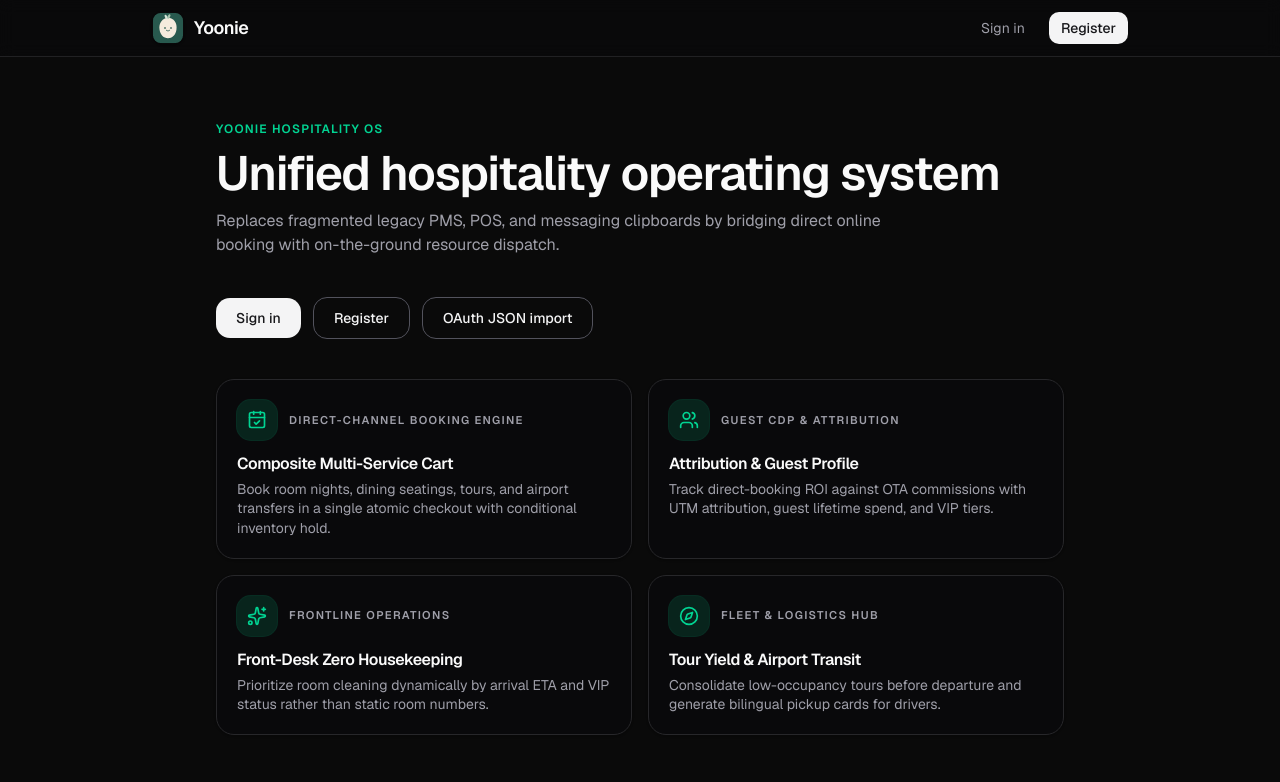
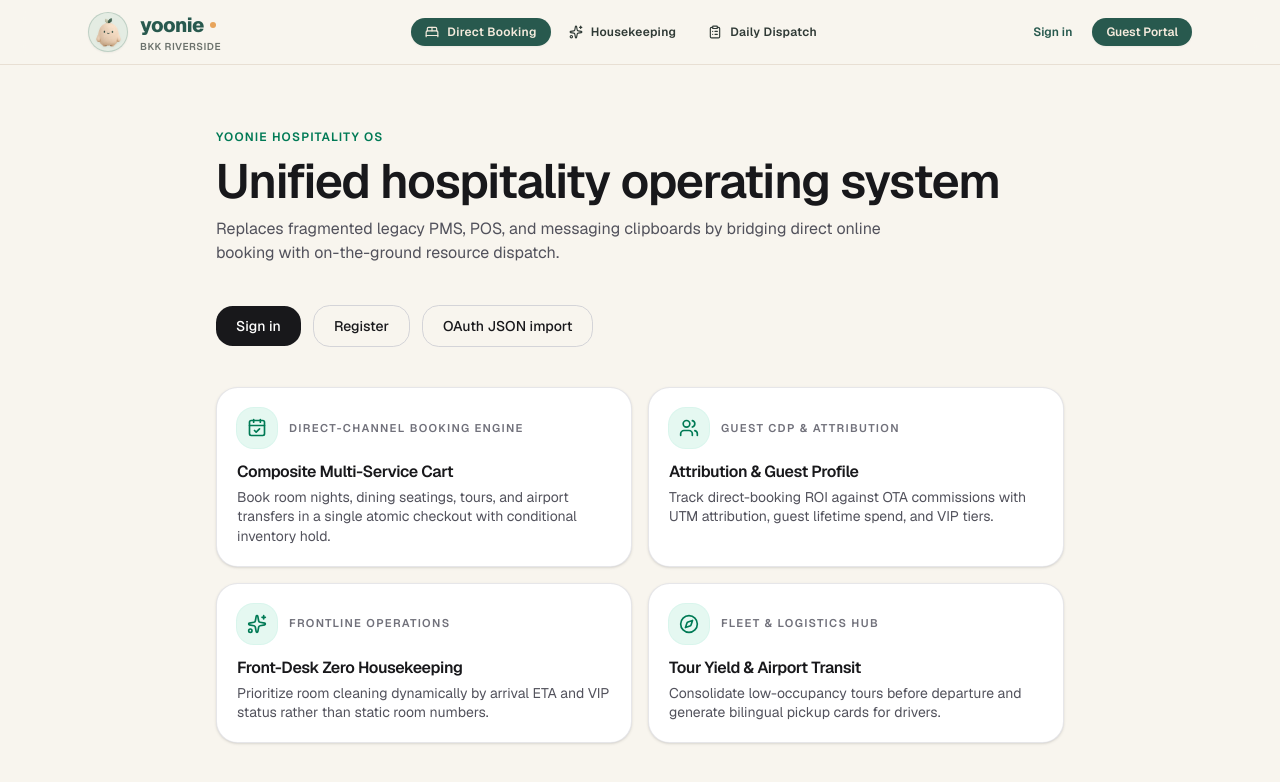
Before and after one commit to LynnT-2003/yoonie-frontend, a Next.js app: page / in a window 1280 px wide. Shown: the top 782 px of the page. Built offline with nearby package versions, Linux system fonts and the light colour scheme.

Commit message:
feat(layout): use natural calm mascot as logo and set Warm Linen theme

```diff
--- a/app/globals.css
+++ b/app/globals.css
@@ -55,72 +55,46 @@
 }
 
 :root {
-  --background: oklch(1 0 0);
-  --foreground: oklch(0.145 0 0);
-  --card: oklch(1 0 0);
-  --card-foreground: oklch(0.145 0 0);
-  --popover: oklch(1 0 0);
-  --popover-foreground: oklch(0.145 0 0);
-  --primary: oklch(0.205 0 0);
-  --primary-foreground: oklch(0.985 0 0);
-  --secondary: oklch(0.97 0 0);
-  --secondary-foreground: oklch(0.205 0 0);
-  --muted: oklch(0.97 0 0);
-  --muted-foreground: oklch(0.556 0 0);
-  --accent: oklch(0.97 0 0);
-  --accent-foreground: oklch(0.205 0 0);
-  --destructive: oklch(0.577 0.245 27.325);
-  --border: oklch(0.922 0 0);
-  --input: oklch(0.922 0 0);
-  --ring: oklch(0.708 0 0);
-  --chart-1: oklch(0.87 0 0);
-  --chart-2: oklch(0.556 0 0);
-  --chart-3: oklch(0.439 0 0);
-  --chart-4: oklch(0.371 0 0);
-  --chart-5: oklch(0.269 0 0);
-  --radius: 0.625rem;
-  --sidebar: oklch(0.985 0 0);
-  --sidebar-foreground: oklch(0.145 0 0);
-  --sidebar-primary: oklch(0.205 0 0);
-  --sidebar-primary-foreground: oklch(0.985 0 0);
-  --sidebar-accent: oklch(0.97 0 0);
-  --sidebar-accent-foreground: oklch(0.205 0 0);
-  --sidebar-border: oklch(0.922 0 0);
-  --sidebar-ring: oklch(0.708 0 0);
+  --background: #f8f5ee;
+  --foreground: #303a36;
+  --card: #ffffff;
+  --card-foreground: #303a36;
+  --popover: #ffffff;
+  --popover-foreground: #303a36;
+  --primary: #28594e;
+  --primary-foreground: #f5ebdd;
+  --secondary: #d8e6da;
+  --secondary-foreground: #28594e;
+  --muted: #efe7da;
+  --muted-foreground: #6b7b74;
+  --accent: #e8a45b;
+  --accent-foreground: #303a36;
+  --destructive: #d9534f;
+  --border: #e5dbd0;
+  --input: #e5dbd0;
+  --ring: #28594e;
+  --radius: 0.75rem;
 }
 
 .dark {
-  --background: oklch(0.145 0 0);
-  --foreground: oklch(0.985 0 0);
-  --card: oklch(0.205 0 0);
-  --card-foreground: oklch(0.985 0 0);
-  --popover: oklch(0.205 0 0);
-  --popover-foreground: oklch(0.985 0 0);
-  --primary: oklch(0.922 0 0);
-  --primary-foreground: oklch(0.205 0 0);
-  --secondary: oklch(0.269 0 0);
-  --secondary-foreground: oklch(0.985 0 0);
-  --muted: oklch(0.269 0 0);
-  --muted-foreground: oklch(0.708 0 0);
-  --accent: oklch(0.269 0 0);
-  --accent-foreground: oklch(0.985 0 0);
-  --destructive: oklch(0.704 0.191 22.216);
-  --border: oklch(1 0 0 / 10%);
-  --input: oklch(1 0 0 / 15%);
-  --ring: oklch(0.556 0 0);
-  --chart-1: oklch(0.87 0 0);
-  --chart-2: oklch(0.556 0 0);
-  --chart-3: oklch(0.439 0 0);
-  --chart-4: oklch(0.371 0 0);
-  --chart-5: oklch(0.269 0 0);
-  --sidebar: oklch(0.205 0 0);
-  --sidebar-foreground: oklch(0.985 0 0);
-  --sidebar-primary: oklch(0.488 0.243 264.376);
-  --sidebar-primary-foreground: oklch(0.985 0 0);
-  --sidebar-accent: oklch(0.269 0 0);
-  --sidebar-accent-foreground: oklch(0.985 0 0);
-  --sidebar-border: oklch(1 0 0 / 10%);
-  --sidebar-ring: oklch(0.556 0 0);
+  --background: #17201d;
+  --foreground: #f5ebdd;
+  --card: #202c27;
+  --card-foreground: #f5ebdd;
+  --popover: #202c27;
+  --popover-foreground: #f5ebdd;
+  --primary: #28594e;
+  --primary-foreground: #f5ebdd;
+  --secondary: #2c3c35;
+  --secondary-foreground: #d8e6da;
+  --muted: #24322c;
+  --muted-foreground: #8fa299;
+  --accent: #e8a45b;
+  --accent-foreground: #17201d;
+  --destructive: #e06d69;
+  --border: #2d3d36;
+  --input: #2d3d36;
+  --ring: #d8e6da;
 }
 
 @layer base {
--- a/app/layout.tsx
+++ b/app/layout.tsx
@@ -30,9 +30,9 @@ export default function RootLayout({
   return (
     <html
       lang="en"
-      className={`dark ${geistSans.variable} ${geistMono.variable} ${geistSans.className} h-full antialiased`}
+      className={`${geistSans.variable} ${geistMono.variable} ${geistSans.className} h-full antialiased`}
     >
-      <body className="min-h-full flex flex-col bg-background text-foreground">
+      <body className="min-h-full flex flex-col bg-[#F8F5EE] text-[#303A36] dark:bg-[#17201D] dark:text-[#F5EBDD]">
         <AppQueryProvider>
           <AuthProvider>
             <Navbar />
--- a/modules/layout/Navbar.tsx
+++ b/modules/layout/Navbar.tsx
@@ -2,12 +2,15 @@
 
 import * as React from "react";
 import Link from "next/link";
+import { usePathname } from "next/navigation";
+import { Sparkles, ClipboardList, BedDouble, User } from "lucide-react";
 import { Button } from "@/components/ui/button";
 import { useAuth } from "@/providers/auth-provider";
 
 export function Navbar() {
   const { user, ready, logout } = useAuth();
   const [loggingOut, setLoggingOut] = React.useState(false);
+  const pathname = usePathname();
 
   const onLogout = React.useCallback(() => {
     setLoggingOut(true);
@@ -20,58 +23,105 @@ export function Navbar() {
     })();
   }, [logout]);
 
+  const navLinks = [
+    { href: "/", label: "Direct Booking", icon: BedDouble },
+    { href: "/ops/housekeeping", label: "Housekeeping", icon: Sparkles },
+    { href: "/ops/dispatch", label: "Daily Dispatch", icon: ClipboardList },
+  ];
+
   return (
-    <header className="sticky top-0 z-40 border-b border-zinc-200/80 bg-white/90 backdrop-blur dark:border-zinc-800/80 dark:bg-zinc-950/90">
-      <div className="mx-auto flex h-14 max-w-5xl items-center justify-between gap-4 px-4 sm:px-6">
-        <Link href="/" className="flex items-center gap-2.5 group" id="nav-logo">
-          <img
-            src="/brand/logos/yoonie-app-icon.svg"
-            alt="Yoonie"
-            className="w-8 h-8 rounded-lg shadow-sm transition-transform duration-200 group-hover:scale-105"
-          />
-          <span className="font-semibold text-lg tracking-tight text-zinc-900 dark:text-zinc-50">
-            Yoonie
-          </span>
+    <header className="sticky top-0 z-40 border-b border-[#E8DFD3] bg-[#F8F5EE]/90 backdrop-blur-md dark:border-[#2D3A35] dark:bg-[#18201D]/90">
+      <div className="mx-auto flex h-16 max-w-6xl items-center justify-between gap-4 px-4 sm:px-6">
+        {/* Brand with natural calm mascot as the logo */}
+        <Link href="/" className="flex items-center gap-3 group" id="nav-logo">
+          <div className="relative size-10 rounded-full bg-[#D8E6DA]/60 dark:bg-[#28594E]/30 flex items-center justify-center p-1 border border-[#28594E]/20 shadow-xs transition-transform duration-300 group-hover:scale-105">
+            {/* eslint-disable-next-line @next/next/no-img-element */}
+            <img
+              src="/brand/mascot/yoonie-calm.png"
+              alt="Yoonie Mascot"
+              className="w-full h-full object-contain filter drop-shadow-xs"
+            />
+          </div>
+          <div className="flex flex-col">
+            <div className="flex items-center gap-1.5">
+              <span className="font-extrabold text-xl tracking-tight text-[#28594E] dark:text-[#D8E6DA] font-sans">
+                yoonie
+              </span>
+              <span className="size-1.5 rounded-full bg-[#E8A45B]" />
+            </div>
+            <span className="text-[10px] uppercase font-semibold tracking-wider text-[#303A36]/70 dark:text-[#D8E6DA]/70">
+              BKK Riverside
+            </span>
+          </div>
         </Link>
 
-        <nav className="flex items-center gap-6 text-sm">
+        {/* Center Navigation Links */}
+        <nav className="hidden md:flex items-center gap-1">
+          {navLinks.map((link) => {
+            const Icon = link.icon;
+            const isActive = pathname === link.href;
+            return (
+              <Link
+                key={link.href}
+                href={link.href}
+                className={`flex items-center gap-2 px-3.5 py-1.5 rounded-xl text-xs font-semibold tracking-wide transition-all duration-200 ${
+                  isActive
+                    ? "bg-[#28594E] text-[#F5EBDD] shadow-xs"
+                    : "text-[#303A36] hover:bg-[#D8E6DA]/50 dark:text-[#F5EBDD] dark:hover:bg-[#28594E]/40"
+                }`}
+              >
+                <Icon className="size-3.5" />
+                {link.label}
+              </Link>
+            );
+          })}
+        </nav>
+
+        {/* Right Auth / Account Links */}
+        <div className="flex items-center gap-3 text-sm">
           {!ready ? (
             <span className="text-zinc-400">…</span>
           ) : user ? (
-            <>
+            <div className="flex items-center gap-3">
               <Link
                 href="/account"
-                className="text-zinc-600 transition hover:text-zinc-900 dark:text-zinc-400 dark:hover:text-zinc-100"
+                className={`flex items-center gap-1.5 text-xs font-semibold px-3 py-1.5 rounded-xl transition-colors ${
+                  pathname === "/account"
+                    ? "bg-[#28594E] text-[#F5EBDD]"
+                    : "text-[#28594E] hover:bg-[#D8E6DA]/50 dark:text-[#D8E6DA]"
+                }`}
               >
-                Account
+                <User className="size-3.5" />
+                <span className="hidden sm:inline">{user.displayName || "My Profile"}</span>
               </Link>
               <Button
                 type="button"
+                variant="outline"
                 size="sm"
                 onClick={() => void onLogout()}
                 disabled={loggingOut}
-                className="h-auto py-1.5"
+                className="h-8 rounded-xl border-[#E8DFD3] text-xs font-medium hover:bg-[#E8DFD3]/40 text-[#303A36] dark:border-[#2D3A35] dark:text-[#F5EBDD]"
               >
-                {loggingOut ? "Logging out…" : "Log out"}
+                {loggingOut ? "…" : "Log out"}
               </Button>
-            </>
+            </div>
           ) : (
-            <>
+            <div className="flex items-center gap-2">
               <Link
                 href="/login"
-                className="text-zinc-600 transition hover:text-zinc-900 dark:text-zinc-400 dark:hover:text-zinc-100"
+                className="text-xs font-semibold text-[#28594E] px-3 py-1.5 rounded-xl hover:bg-[#D8E6DA]/50 transition dark:text-[#D8E6DA]"
               >
                 Sign in
               </Link>
               <Link
                 href="/register"
-                className="rounded-lg bg-zinc-900 px-3 py-1.5 font-medium text-white dark:bg-zinc-100 dark:text-zinc-900"
+                className="text-xs font-semibold bg-[#28594E] text-[#F5EBDD] px-3.5 py-1.5 rounded-xl hover:bg-[#1E433A] transition shadow-xs"
               >
-                Register
+                Guest Portal
               </Link>
-            </>
+            </div>
           )}
-        </nav>
+        </div>
       </div>
     </header>
   );
```
